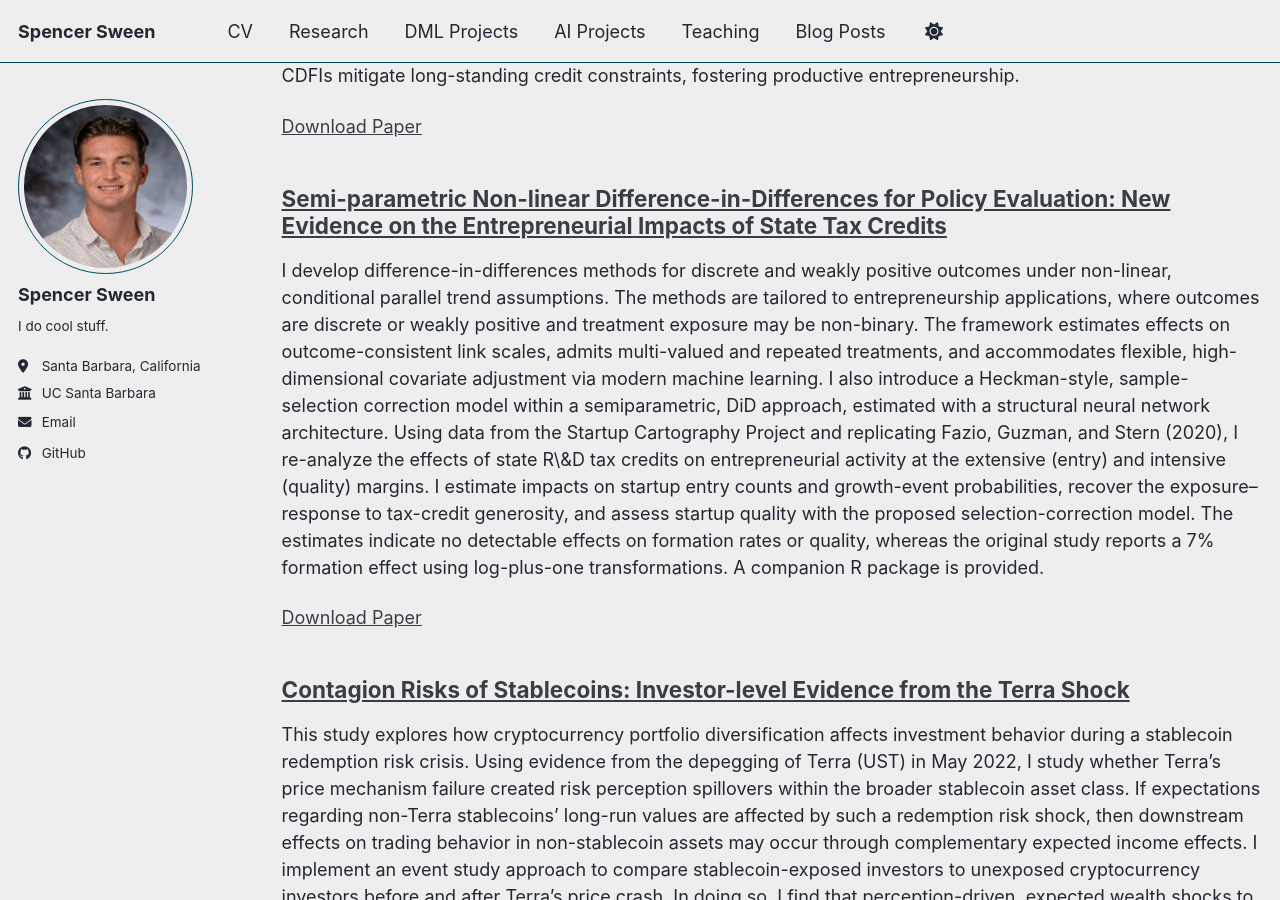
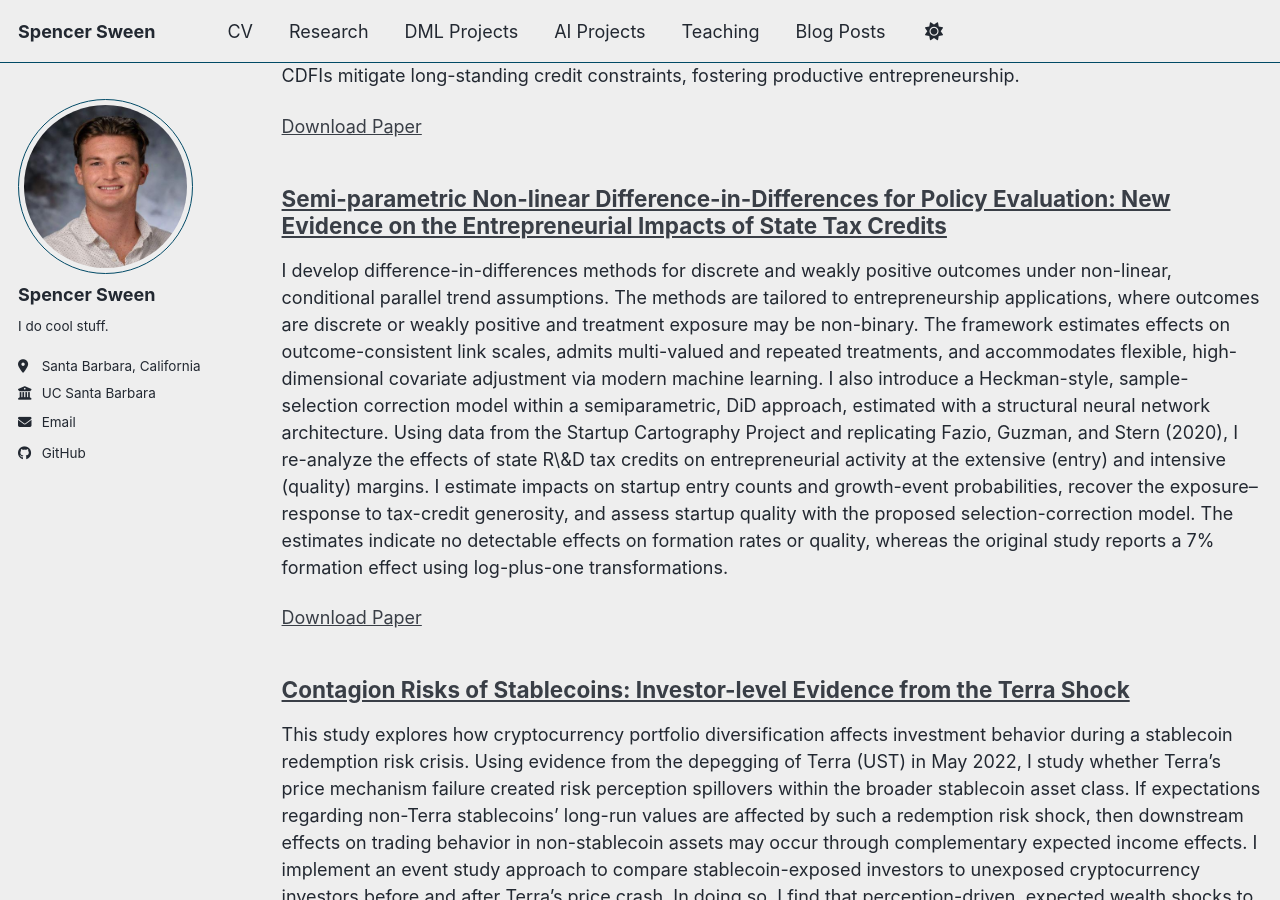
Before and after one commit to spencersween/spencersween.github.io, a Jekyll site: the page built from _pages/publications.html, in a window 1280 px wide and 900 px high, scrolled down 561 px. Built offline with Jekyll 4.4.1, drawn with Linux system fonts in a browser that asks for light colours; a script bundle is joined from its source files by our own code; library files that are not in the unit come from our copies.

Commit message:
Update paper2.md

```diff
--- a/_publications/paper2.md
+++ b/_publications/paper2.md
@@ -3,7 +3,7 @@ title: "Semi-parametric Non-linear Difference-in-Differences for Policy Evaluati
 collection: publications
 category: working
 permalink: /publication/paper2
-excerpt: 'I develop difference-in-differences methods for discrete and weakly positive outcomes under non-linear, conditional parallel trend assumptions. The methods are tailored to entrepreneurship applications, where outcomes are discrete or weakly positive and treatment exposure may be non-binary. The framework estimates effects on outcome-consistent link scales, admits multi-valued and repeated treatments, and accommodates flexible, high-dimensional covariate adjustment via modern machine learning. I also introduce a Heckman-style, sample-selection correction model within a semiparametric, DiD approach, estimated with a structural neural network architecture. Using data from the Startup Cartography Project and replicating Fazio, Guzman, and Stern (2020), I re-analyze the effects of state R\&D tax credits on entrepreneurial activity at the extensive (entry) and intensive (quality) margins. I estimate impacts on startup entry counts and growth-event probabilities, recover the exposure–response to tax-credit generosity, and assess startup quality with the proposed selection-correction model. The estimates indicate no detectable effects on formation rates or quality, whereas the original study reports a 7% formation effect using log-plus-one transformations. A companion R package is provided.'
+excerpt: 'I develop difference-in-differences methods for discrete and weakly positive outcomes under non-linear, conditional parallel trend assumptions. The methods are tailored to entrepreneurship applications, where outcomes are discrete or weakly positive and treatment exposure may be non-binary. The framework estimates effects on outcome-consistent link scales, admits multi-valued and repeated treatments, and accommodates flexible, high-dimensional covariate adjustment via modern machine learning. I also introduce a Heckman-style, sample-selection correction model within a semiparametric, DiD approach, estimated with a structural neural network architecture. Using data from the Startup Cartography Project and replicating Fazio, Guzman, and Stern (2020), I re-analyze the effects of state R\&D tax credits on entrepreneurial activity at the extensive (entry) and intensive (quality) margins. I estimate impacts on startup entry counts and growth-event probabilities, recover the exposure–response to tax-credit generosity, and assess startup quality with the proposed selection-correction model. The estimates indicate no detectable effects on formation rates or quality, whereas the original study reports a 7% formation effect using log-plus-one transformations.'
 date: 2025-12-11
 paperurl: 'https://spencersween.github.io/files/paper2.pdf'
 ---
```
